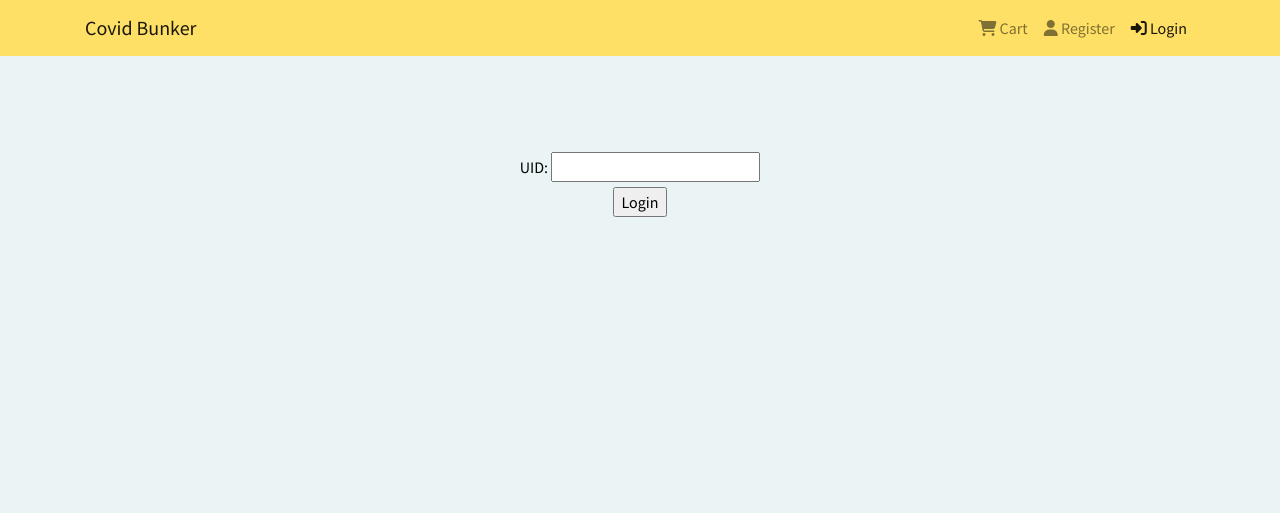
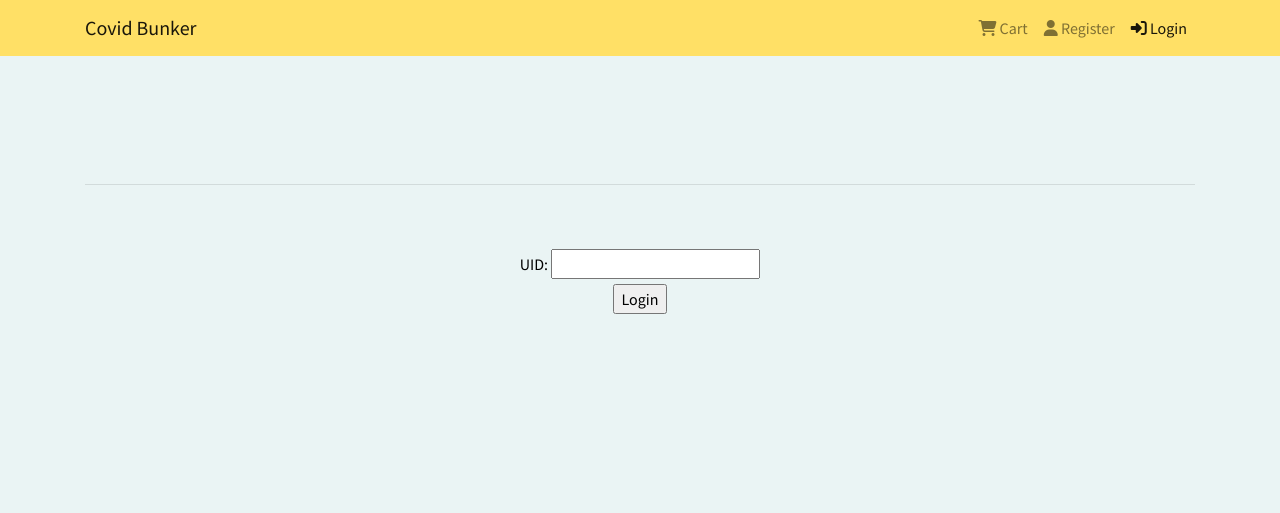
Before and after one commit to IsaacLehman/Covid-Bunker, a Flask app: page /login/ in a window 1280 px wide. Shown: the top 513 px of the page. Run offline with Flask 2, Linux system fonts and the light colour scheme; data that the repository does not hold is empty; some libraries are stand-ins or nearby versions.

Commit message:
Some ui changes

```diff
--- a/covid-bunker/templates/login.html
+++ b/covid-bunker/templates/login.html
@@ -30,8 +30,11 @@ active
 <head>
   </head>
   <body>
-    <div class="container pt-5 text-center">
-        <div class="g-signin2" data-onsuccess="onSignIn"></div>
+    <div class="container mt-5 pt-5 text-center">
+        <div class="d-flex justify-content-center align-items-center pb-3">
+            <div class="g-signin2 rounded pl-2" data-width="200" data-height="50" data-onsuccess="onSignIn"></div>
+        </div>
+        <hr>
         <div class="container py-3" id="response-messages"></div>
         <script>
           function onSignIn(googleUser) {
```
